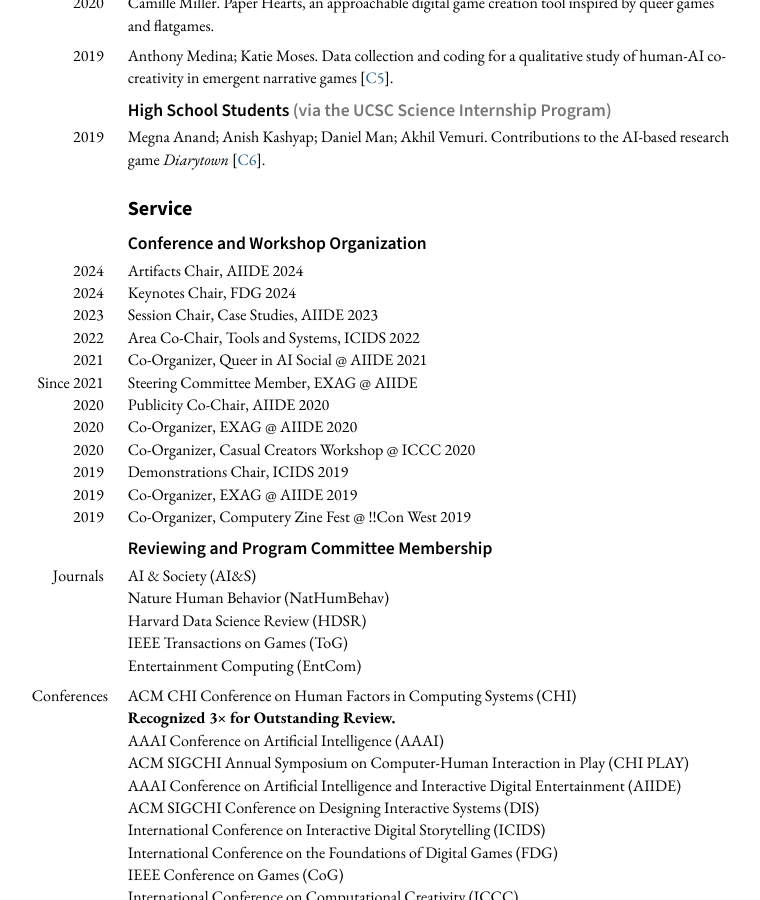
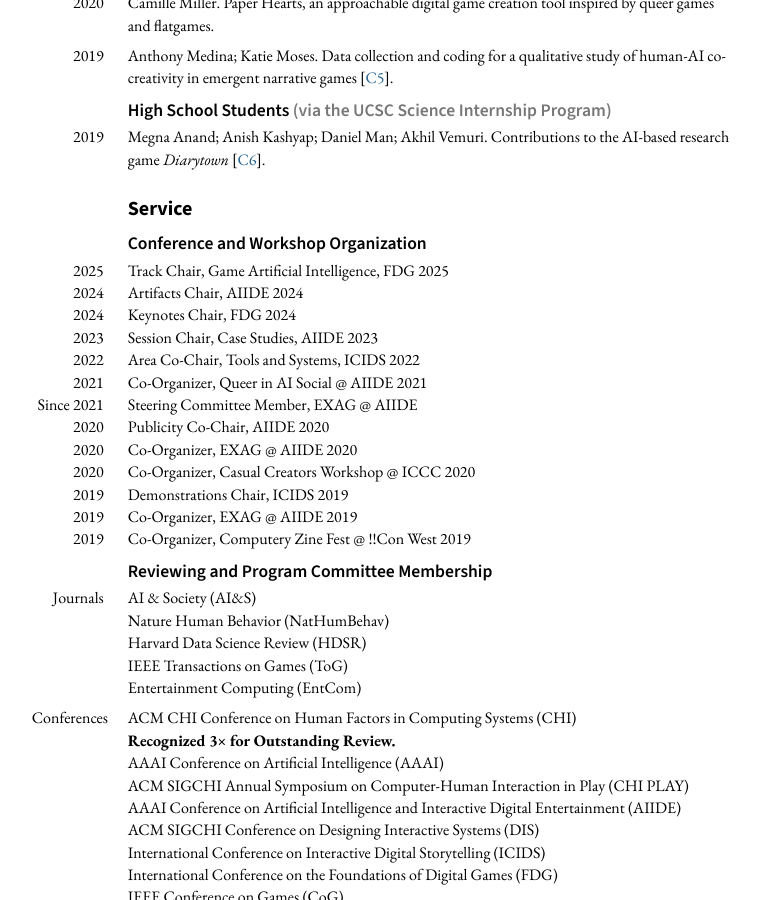
Before and after one commit to mkremins/mkremins.github.io, a Jekyll site: the page built from cv/index.html, in a window 1280 px wide and 900 px high, scrolled down 10686 px. Shown: the whole window, without its empty margins (255-1015 px from the left). Built offline with Jekyll 4.4.1, drawn with Linux system fonts in a browser that asks for light colours.

Commit message:
Add FDG 2025 track chairing

```diff
--- a/cv/index.html
+++ b/cv/index.html
@@ -431,6 +431,10 @@ layout: null
       <h3>Conference and Workshop Organization</h3>
       <div class="oneline-entries">
         <div class="dated-entry">
+          <div class="dated-date">2025</div>
+          <div class="dated-content">Track Chair, Game Artificial Intelligence, FDG 2025</div>
+        </div>
+        <div class="dated-entry">
           <div class="dated-date">2024</div>
           <div class="dated-content">Artifacts Chair, AIIDE 2024</div>
         </div>
```
